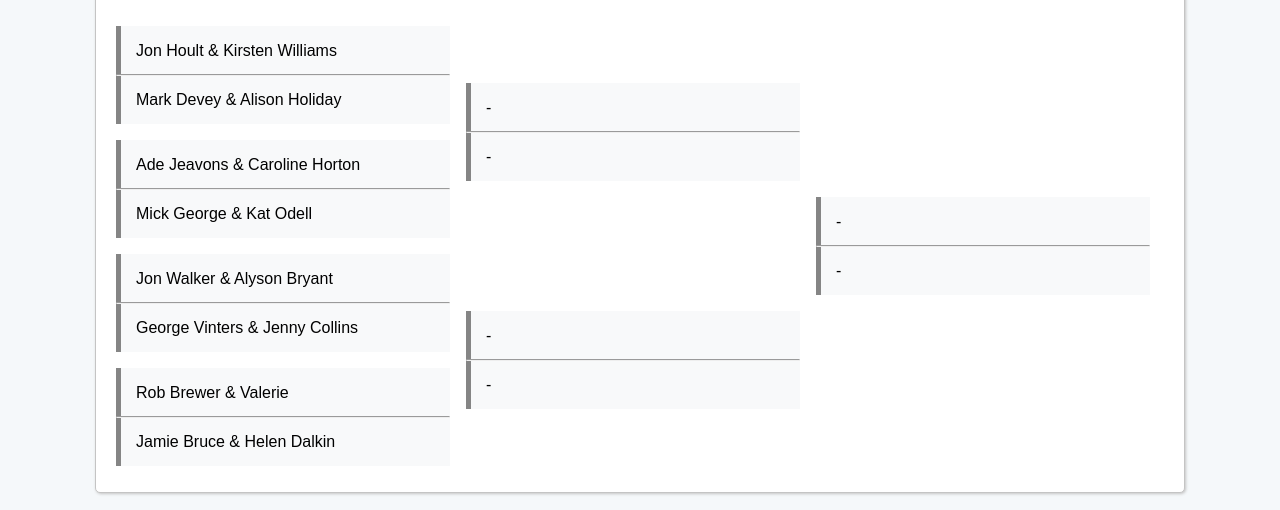
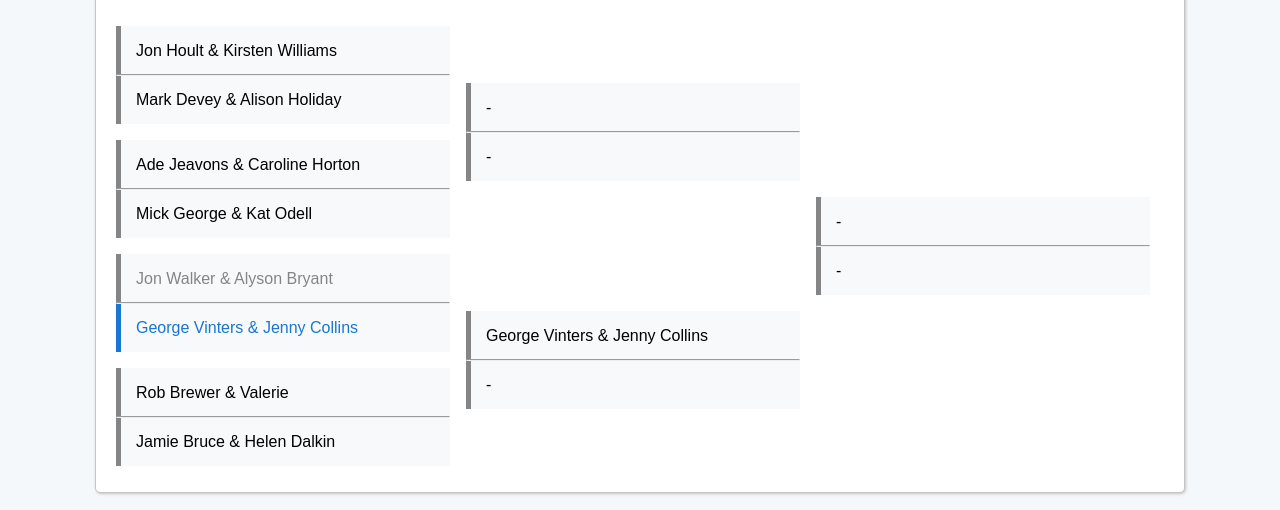
Before and after one commit to George45/wombournetennisclub, a plain HTML site: page tournaments/clubchampsmixeddoubles.html in a window 1280 px wide. Shown: the part 255-765 px from the top of the page. Drawn offline with nearby package versions, Linux system fonts and the light colour scheme.

Commit message:
Updated Club Champs mixed doubles

```diff
--- a/tournaments/clubchampsmixeddoubles.html
+++ b/tournaments/clubchampsmixeddoubles.html
@@ -153,9 +153,9 @@
 												<div class="bracket-player">Mick George & Kat Odell</div>
 											</div>
 											<div class="bracket-match">
-												<div class="bracket-player">Jon Walker & Alyson Bryant</div>
+												<div class="bracket-player loser">Jon Walker & Alyson Bryant</div>
 												<hr>
-												<div class="bracket-player">George Vinters & Jenny Collins</div>
+												<div class="bracket-player winner">George Vinters & Jenny Collins</div>
 											</div>
 											<div class="bracket-match">
 												<div class="bracket-player">Rob Brewer & Valerie</div>
@@ -170,7 +170,7 @@
 												<div class="bracket-player">-</div>
 											</div>
 											<div class="bracket-match">
-												<div class="bracket-player">-</div>
+												<div class="bracket-player">George Vinters & Jenny Collins</div>
 												<hr>
 												<div class="bracket-player">-</div>
 											</div>
```
